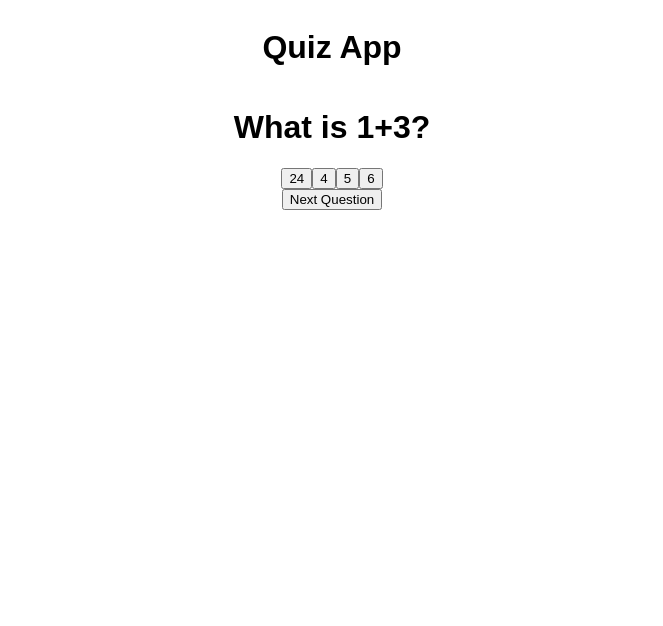
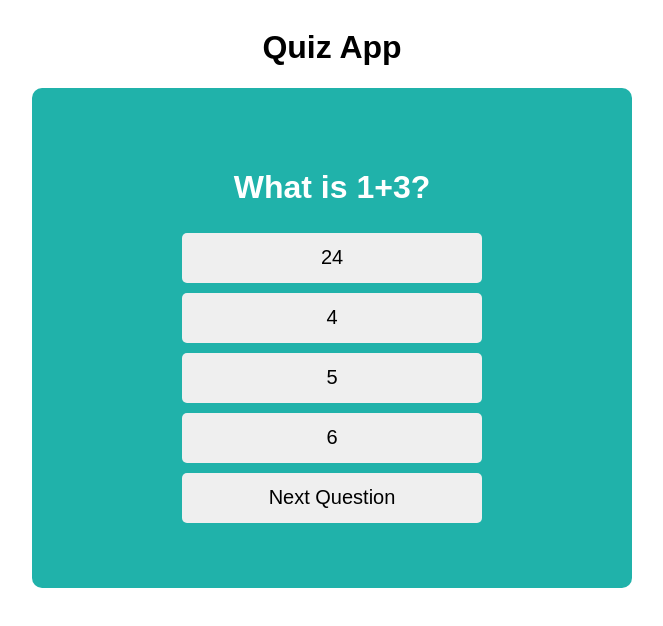
Before and after one commit to Chrstphr9/Quiz-App-Reactin30days, a React (Vite) app: page / in a window 1280 px wide. Both pictures are taken after a click on the button "Start Quiz". Shown: the top 626 px of the page, without its empty margins (308-971 px from the left). Built offline with nearby package versions, Linux system fonts and the light colour scheme.

Commit message:
Updated App.jsx, EndScreen.jsx, Quiz.jsx, Context.jsx, and index.css files with changes to QuizContext, score, and gameState management, and added CSS styles for Quiz and questions components.

```diff
--- a/src/App.jsx
+++ b/src/App.jsx
@@ -15,7 +15,7 @@ const App = () => {
   return (
     <div className='App'>
       <h1>Quiz App</h1>
-      <QuizContext.Provider value={{gameState, setGameState, setScore}}>
+      <QuizContext.Provider value={{gameState, setGameState, score, setScore}}>
       {gameState === "menu" && <MainMenu/>}
       {gameState === "quiz" && <Quiz/>}
       {gameState === "endScreen" && <EndScreen/>}
--- a/src/Components/EndScreen.jsx
+++ b/src/Components/EndScreen.jsx
@@ -1,9 +1,22 @@
-import React from 'react'
+import React, { useContext } from 'react'
+import { QuizContext } from '../Helpers/Context'
+import "../index.css"
+import { Questions } from '../Helpers/Questionbank'
 
 const EndScreen = () => {
+  const {score, setScore, setGameState} = useContext(QuizContext);
+
+  const restartQuiz = ()=> {
+    setScore(0);
+    setGameState("menu");
+  };
   return (
-    <div>
-
+    <div className='EndScreen'>
+      {" "}
+      <h1>Quiz Finished</h1>
+      {" "}
+      <h3> {score} / {Questions.length} {" "}</h3>
+      <button onClick={restartQuiz}>Restart Quiz</button>
     </div>
   )
 }
--- a/src/Components/Quiz.jsx
+++ b/src/Components/Quiz.jsx
@@ -1,28 +1,27 @@
 import React, { useContext, useState } from "react";
 import { Questions } from "../Helpers/Questionbank";
 import { QuizContext } from "../Helpers/Context";
+import '../index.css'
 
 const Quiz = () => {
-  // Correctly destructure score and setScore from the context
   const { score, setScore, setGameState } = useContext(QuizContext);
   const [currQuestion, setCurrQuestion] = useState(0);
   const [optionChosen, setOptionChosen] = useState("");
 
   const nextQuestion = () => {
-    // Update score if the chosen option is correct
     if (Questions[currQuestion].answer === optionChosen) {
-      setScore(prevScore => prevScore + 1); // Using prevScore to ensure state updates properly
+      setScore(score  + 1);
     }
-    setCurrQuestion(currQuestion + 1); // Move to the next question
-    setOptionChosen(""); // Reset option for the next question
+    setCurrQuestion(currQuestion + 1);
+    setOptionChosen("");
   };
 
   const finishQuiz = () => {
     if (Questions[currQuestion].answer === optionChosen) {
-      setScore(prevScore => prevScore + 1); // Using prevScore to ensure state updates properly
+      setScore(score  + 1);
     }
-    setGameState("endScreen")
-  }
+    setGameState("endScreen");
+  };
 
   return (
     <div className="Quiz">
@@ -41,12 +40,13 @@ const Quiz = () => {
           {Questions[currQuestion].optionD}
         </button>
       </div>
-      {currQuestion == Questions.length -1 ?  (
+
+      {/* Display Finish or Next Question Button */}
+      {currQuestion === Questions.length - 1 ? (
         <button onClick={finishQuiz}>Finish Quiz</button>
       ) : (
         <button onClick={nextQuestion}>Next Question</button>
       )}
-
     </div>
   );
 };
--- a/src/Helpers/Context.jsx
+++ b/src/Helpers/Context.jsx
@@ -1,3 +1,14 @@
-import {createContext} from 'react'
+import { createContext, useState } from "react";
 
 export const QuizContext = createContext();
+
+export const QuizContextProvider = ({ children }) => {
+  const [score, setScore] = useState(0);
+  const [gameState, setGameState] = useState("menu");
+
+  return (
+    <QuizContext.Provider value={{ score, setScore, gameState, setGameState }}>
+      {children}
+    </QuizContext.Provider>
+  );
+};
--- a/src/index.css
+++ b/src/index.css
@@ -10,7 +10,7 @@ text-align: center;
     flex-direction: column;
 }
 
-.Menu {
+.Menu, .Quiz {
     width: 600px;
     height: 500px;
     border-radius: 10px;
@@ -21,7 +21,8 @@ text-align: center;
     align-items: center;
 }
 
-.Menu button {
+.Menu button,
+.Quiz button{
     width: 300px;
     height: 50px;
     margin: 5px;
@@ -29,3 +30,12 @@ text-align: center;
     border-radius: 5px;
     font-size: 20px;
 }
+
+.Menu, .Quiz {
+    color: white;
+
+}
+.questions {
+    width: 100%;
+
+}
```
